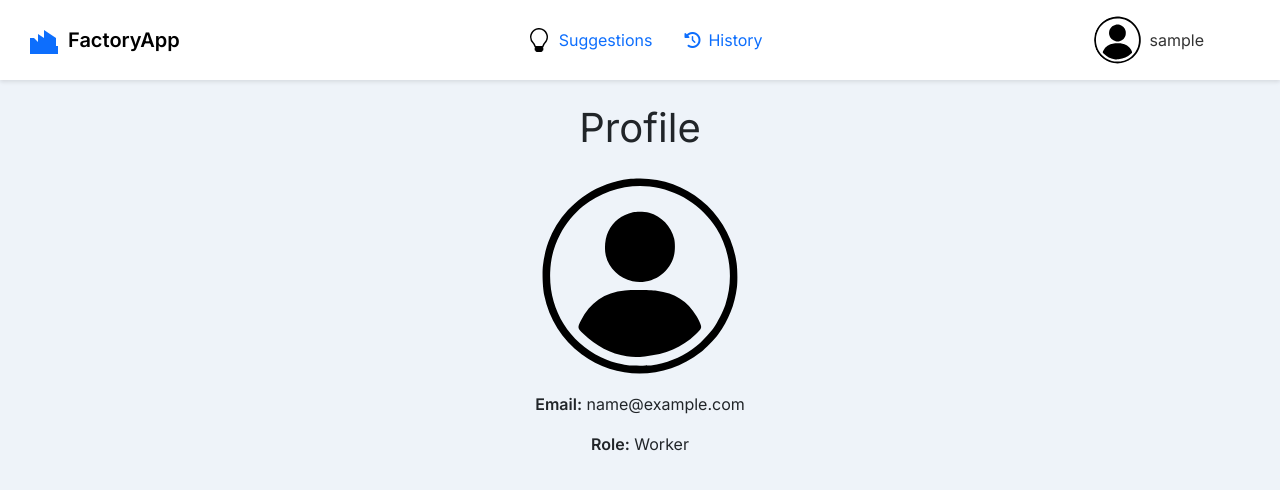
After one commit to stanchev-dev/factory-app, a Django app: page /accounts/profile/ in a window 1280 px wide. The commit adds this page. Shown: the top 490 px of the page. Run offline with Django 5.2, Linux system fonts and the light colour scheme; the visitor is signed in with stand-in values (Sample User, id 1).

Commit message:
Add profile view and style updates

```diff
--- a/accounts/urls.py
+++ b/accounts/urls.py
@@ -5,6 +5,7 @@ from .views import (
     LogoutConfirmView,
     EditProfileView,
     DeleteAccountView,
+    ProfileView,
 )
 
 urlpatterns = [
@@ -13,5 +14,6 @@ urlpatterns = [
     path('logout/confirm/', LogoutConfirmView.as_view(), name='logout_confirm'),
     path('logout/', LogoutView.as_view(next_page='/'), name='logout'),
     path('profile/edit/', EditProfileView.as_view(), name='edit_profile'),
+    path('profile/', ProfileView.as_view(), name='view_profile'),
     path('delete/', DeleteAccountView.as_view(), name='delete_account'),
 ]
--- a/accounts/views.py
+++ b/accounts/views.py
@@ -45,3 +45,7 @@ class DeleteAccountView(LoginRequiredMixin, TemplateView):
     def post(self, request, *args, **kwargs):
         request.user.delete()
         return redirect('index')
+
+
+class ProfileView(LoginRequiredMixin, TemplateView):
+    template_name = 'accounts/profile.html'
--- a/static/css/style.css
+++ b/static/css/style.css
@@ -38,6 +38,13 @@ body {
 .profile-pic {
   width: 48px;
   height: 48px;
+  border-radius: 50%;
+  object-fit: cover;
+}
+
+.profile-pic-large {
+  width: 200px;
+  height: 200px;
   border-radius: 50%;
   object-fit: cover;
 }
--- /dev/null
+++ b/templates/accounts/profile.html
@@ -0,0 +1,10 @@
+{% extends 'base.html' %}
+{% block title %}Profile - FactoryApp{% endblock %}
+{% block content %}
+<h1 class="text-center mb-4">Profile</h1>
+<div class="d-flex flex-column align-items-center">
+  <img src="{{ user.profile_picture|default:DEFAULT_AVATAR_URL }}" alt="Avatar" class="profile-pic-large mb-3" onerror="this.onerror=null;this.src='{{ DEFAULT_AVATAR_URL }}';">
+  <p><strong>Email:</strong> {{ user.email }}</p>
+  <p><strong>Role:</strong> {{ user.get_role_display }}</p>
+</div>
+{% endblock %}
--- a/templates/base.html
+++ b/templates/base.html
@@ -47,7 +47,7 @@
     <div class="ms-auto me-5 d-flex align-items-center">
       {% if user.is_authenticated %}
       <div class="dropdown profile-menu">
-        <a href="#" class="d-flex align-items-center profile-link" id="profileDropdown">
+        <a href="{% url 'view_profile' %}" class="d-flex align-items-center profile-link" id="profileDropdown">
           <img src="{{ user.profile_picture|default:DEFAULT_AVATAR_URL }}" alt="Avatar" class="profile-pic me-2" onerror="this.onerror=null;this.src='{{ DEFAULT_AVATAR_URL }}';">
           <span>{{ user.username }}</span>
         </a>
```
Also changed, not shown: templates/suggestions/history.html (+4 -4 lines).
